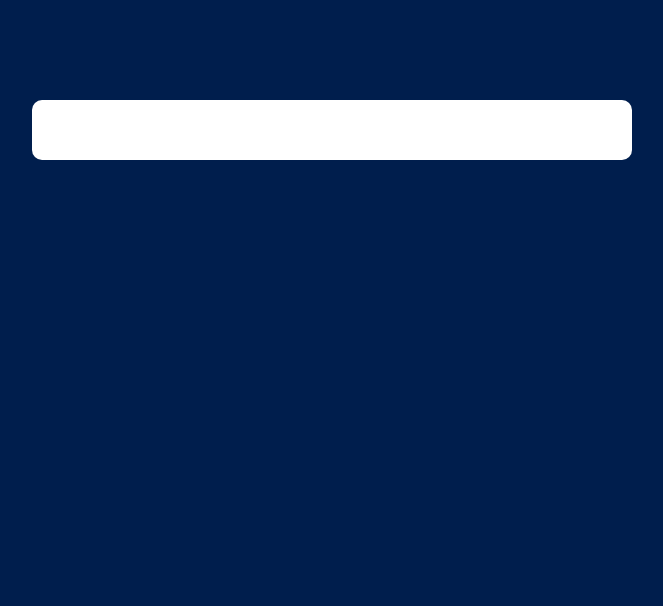
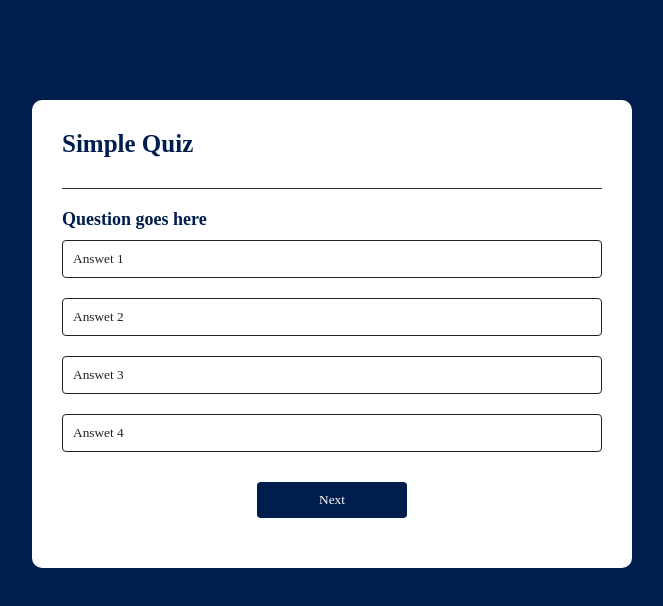
Before and after one commit to shubhkshatriya/QuizApp, a plain HTML site: page index.html in a window 1280 px wide. Shown: the whole page, without its empty margins (308-971 px from the left). Drawn offline with Linux system fonts and the light colour scheme.

Commit message:
Code changes: Added four option buttons and Next button. and css for these buttons

```diff
--- a/index.html
+++ b/index.html
@@ -5,6 +5,20 @@
     <link rel="stylesheet" href="style.css">
 </head>
 <body>
-    <div class="app"></div>
+
+    <div class="app">
+        <h1>Simple Quiz</h1>
+        <div class="quiz">
+            <h2 class="question">Question goes here</h2>
+            <div id="answer-buttons">
+                <button class="btn">Answet 1</button>
+                <button class="btn">Answet 2</button>
+                <button class="btn">Answet 3</button>
+                <button class="btn">Answet 4</button>
+            </div>
+            <button id="next-button">Next</button>
+        </div>
+    </div>
+
 </body>
 </html>
--- a/style.css
+++ b/style.css
@@ -18,3 +18,51 @@ body{
     border-radius: 10px;
     padding: 30px;
 }
+.app h1 {
+    font-size: 25px;
+    color: #001e4d;
+    font-weight: 600;
+    border-bottom: 1px solid #333;
+    padding-bottom: 30px;
+}
+.quiz{
+    padding: 20px 0;
+}
+
+.quiz h2{
+    font-size: 18px;
+    color: #001e4d;
+    font-weight: 600;
+}
+
+.btn{
+    background: #fff;
+    color: #222;
+    font-weight: 500;
+    width: 100%;
+    border: 1px solid #222;
+    padding: 10px;
+    margin: 10px 0;
+    text-align: left;
+    border-radius: 4px;
+    cursor: pointer;
+    transition: all 0.3s;
+}
+
+.btn:hover{
+     background: #222;
+     color: #fff;
+}
+
+#next-button {
+    width: 150px;
+    color: #fff;
+    background: #001e4d;
+    font-weight: 500;
+    border: 0;
+    padding: 10px;
+    margin: 20px auto 0;
+    border-radius: 4px;
+    cursor: pointer;
+    display: block;
+}
```
